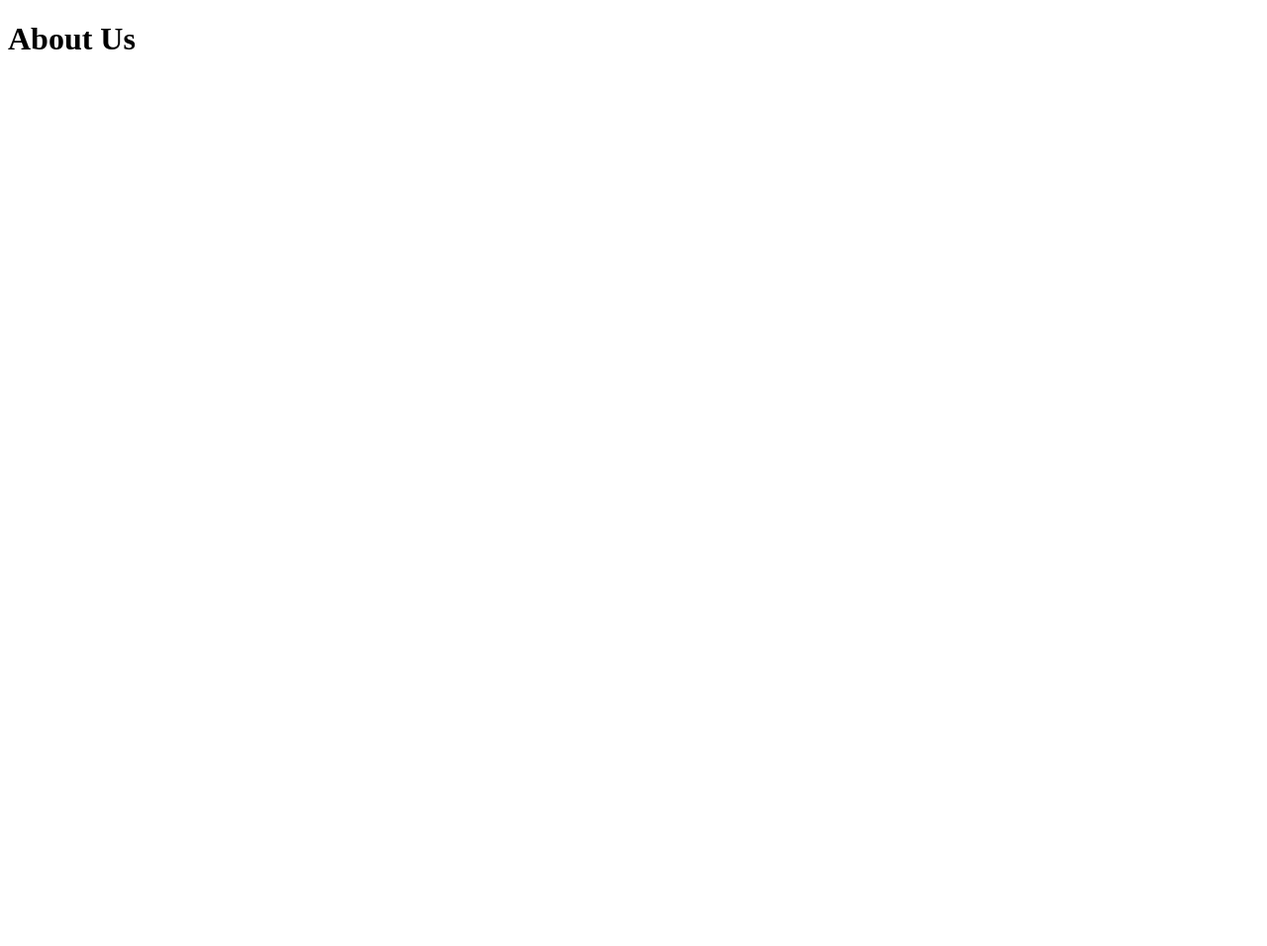
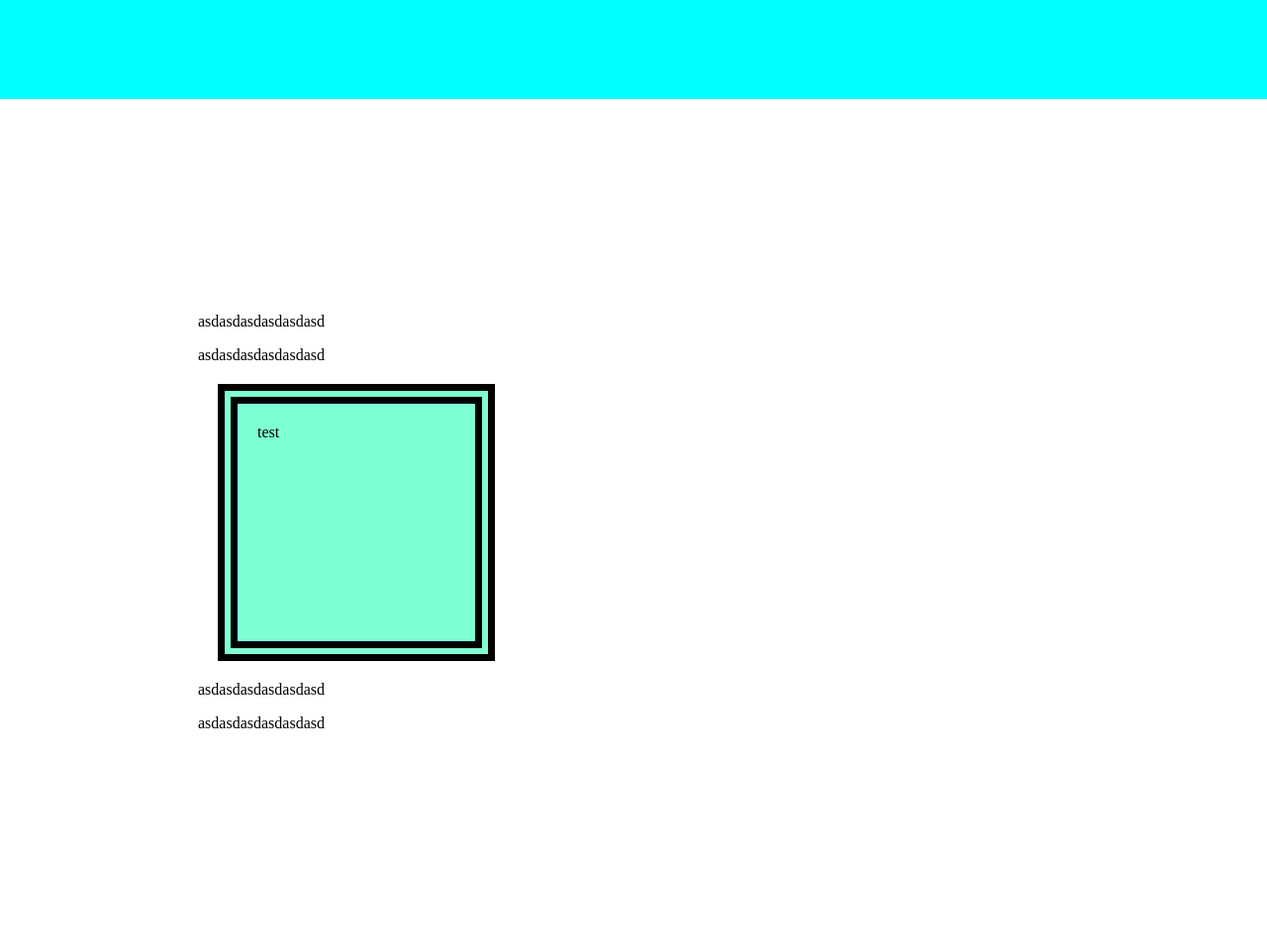
Before and after one commit to rahimifh/onlineShop, a Django app: page /aboutus/ in a window 1280 px wide; the page is wider, and only the part inside the window is pictured. Before the commit the part shown is almost empty. Shown: that part at 99% size. Before the commit the page ends 50 px from the top of that part, so only its background shows below. Run offline with Django 5.2, Linux system fonts and the light colour scheme.

Commit message:
about us style

```diff
--- /dev/null
+++ b/assets/css/aboutus_style.css
@@ -0,0 +1,22 @@
+body{
+    margin: 0;
+    padding: 0;
+}
+.header{
+    width: 100vw;
+    height: 100px;
+    background-color: aqua;
+}
+.body{
+    width: 100vw;
+    height: auto;
+    padding: 200px;
+}
+.test{
+    width: 200px;
+    height: 200px;
+    background-color: aquamarine;
+    margin: 20px;
+    border: 20px double black;
+    padding: 20px;
+}
--- a/templates/core/aboutus.html
+++ b/templates/core/aboutus.html
@@ -1,11 +1,24 @@
 <!DOCTYPE html>
+{% load static %}
 <html lang="en">
 <head>
     <meta charset="UTF-8">
     <meta name="viewport" content="width=device-width, initial-scale=1.0">
     <title>Document</title>
+    <link rel="stylesheet" href="{% static 'css/aboutus_style.css' %}">
+
 </head>
 <body>
-    <h1>About Us</h1>
+    <div class="header">
+
+
+    </div>
+    <div class="body">
+        <p>asdasdasdasdasdasd</p>
+        <p>asdasdasdasdasdasd</p>
+        <div class="test">test</div>
+        <p>asdasdasdasdasdasd</p>
+        <p>asdasdasdasdasdasd</p>
+    </div>
 </body>
 </html>
```
